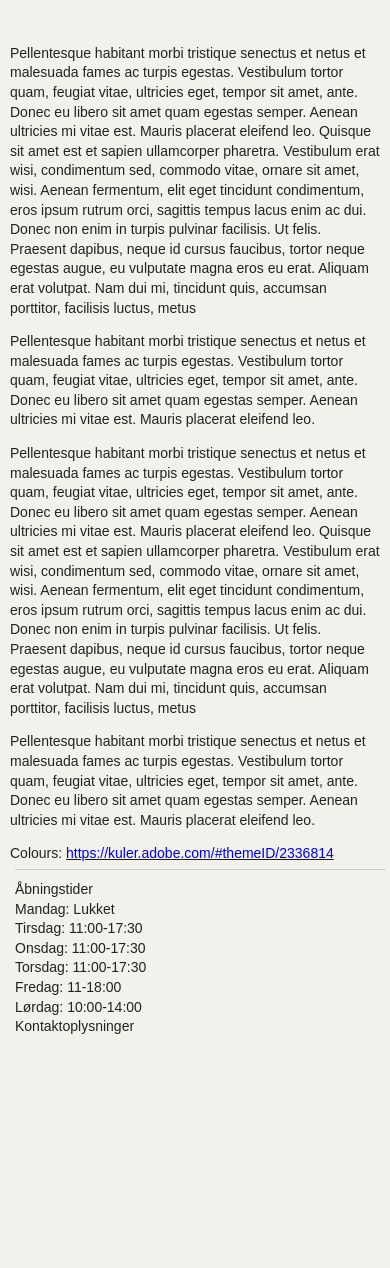
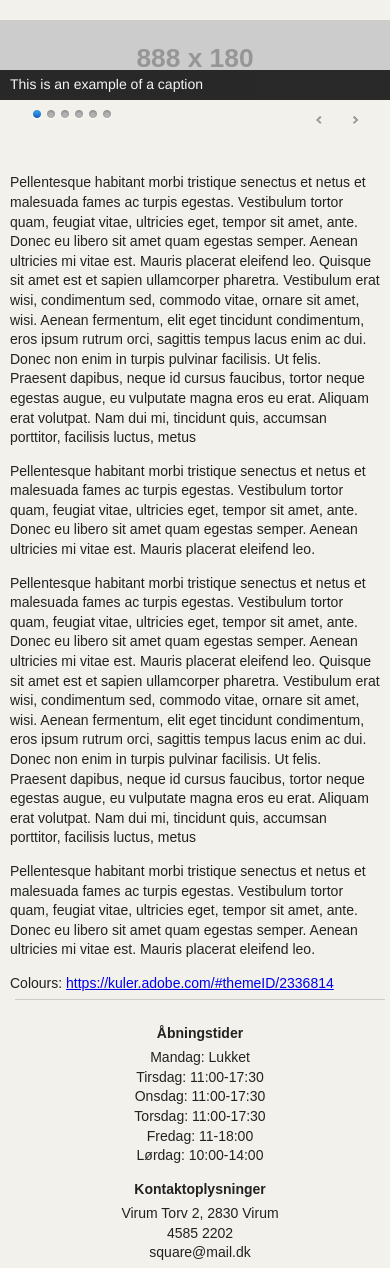
Before and after one commit to christianselch/KomIT-Square, a PHP site: a page that uses index.html in a window 390 px wide. Shown: the part 187-1455 px from the top of the page. Before the commit the page ends 1221 px from the top, so only its background shows below. Run offline with PHP 8.4, Linux system fonts and the light colour scheme; grey boxes labelled with a size stand in for pictures from a placeholder-image service; some libraries are stand-ins or nearby versions.

Commit message:
Added adresse + style tweaks for slider

```diff
--- a/css/main.css
+++ b/css/main.css
@@ -144,6 +144,12 @@ body{
     display: block;
 }
 
+#contactSidebar .contactHeader{
+    margin-top: 14px;
+    margin-bottom: 5px;
+    font-weight: bold;
+}
+
 
 
 /* ==========================================================================
@@ -161,6 +167,7 @@ body{
         border-top: 1px solid #CCC;
         margin: 5px;
         padding: 10px 0 0 0;
+        text-align: center;
     }
 
     #logo{
@@ -172,6 +179,10 @@ body{
     #title, #tagline{
         margin-left: 0;
         text-align: center;
+    }
+
+    .slider-wrapper img{
+        min-height: 80px !important;
     }
 
 }
--- a/index.html
+++ b/index.html
@@ -25,7 +25,6 @@
                     <h1 id="title">Square te</h1>
                     <h2 id="tagline">Te &bull; Kaffe &bull; Chocolade &bull; Gaver</h2>
                 </section>
-                <!--
                 <div class="slider-wrapper theme-light">
                     <div id="slider" class="nivoSlider">
                         <img src="http://placehold.it/888x180/FFFFFF" alt="" title="This is an example of a caption" />
@@ -36,7 +35,6 @@
                         <img src="http://placehold.it/888x180/AAAAAA" alt="" title="This is an example of a caption" />
                     </div>
                 </div>
-            -->
             </section>
 
             <section id="middle" class="clearfix">
@@ -62,10 +60,9 @@
                     <span class="contactLine">Lørdag: 10:00-14:00</span>
 
                     <span class="contactLine contactHeader">Kontaktoplysninger</span>
-                    <span class="contactLine"></span>
-                    <span class="contactLine"></span>
-                    <span class="contactLine"></span>
-                    <span class="contactLine"></span>
+                    <span class="contactLine">Virum Torv 2, 2830 Virum</span>
+                    <span class="contactLine">4585 2202</span>
+                    <span class="contactLine">square@mail.dk</span>
                 </aside>
             </section>
 
```
